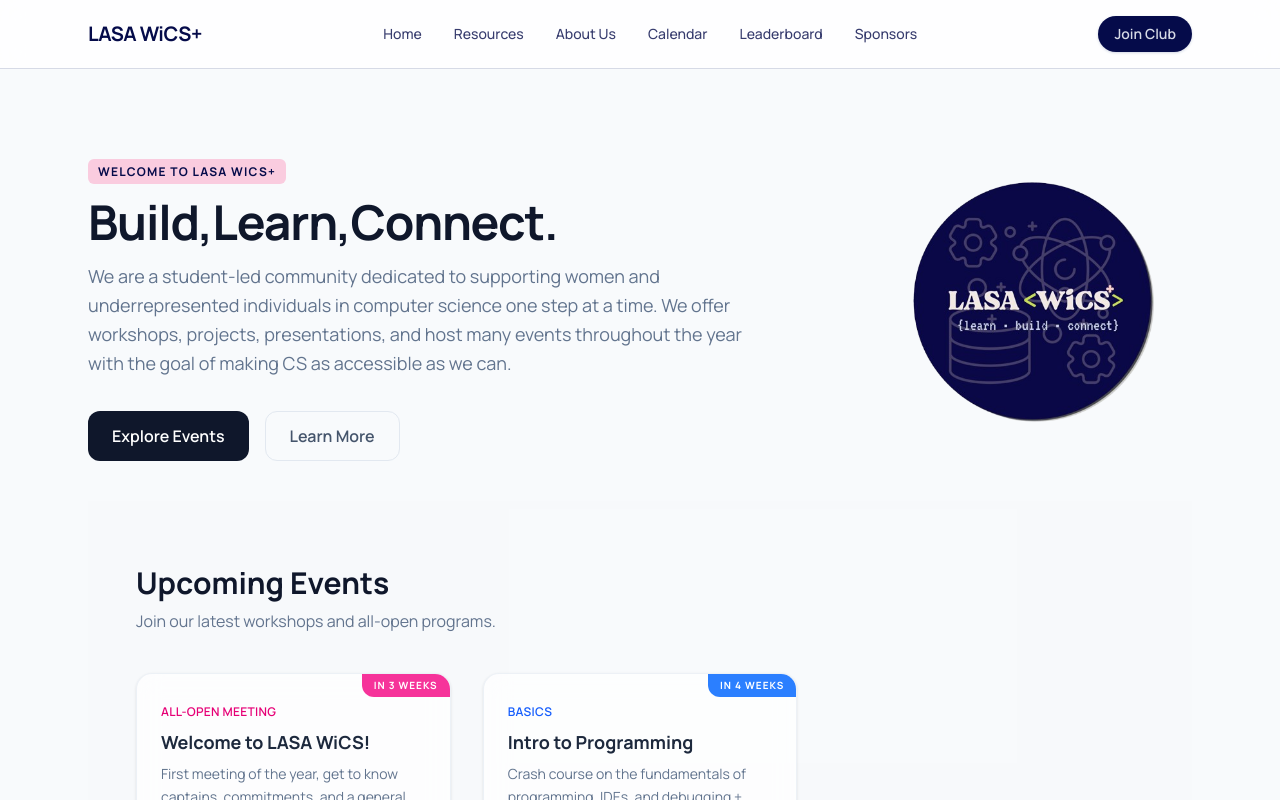
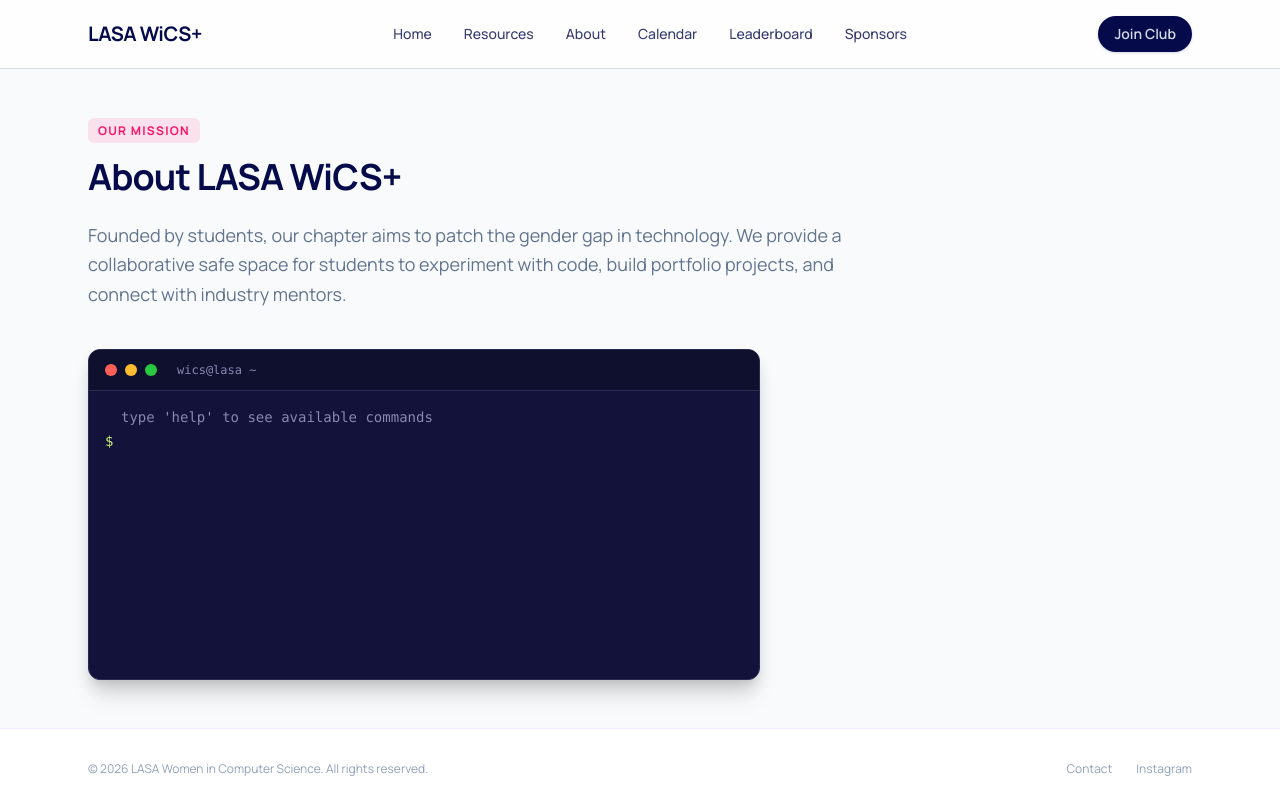
Before and after one commit to raspbytes/lasawics, a React (Vite) app: page /about in a window 1280 px wide. Shown: the top 800 px of the page. Built offline with nearby package versions, Linux system fonts and the light colour scheme.

Commit message:
added terminal to abt page

```diff
--- a/package.json
+++ b/package.json
@@ -13,6 +13,7 @@
     "@tailwindcss/vite": "^4.3.3",
     "react": "^19.2.8",
     "react-dom": "^19.2.8",
+    "react-router-dom": "^7.18.2",
     "tailwindcss": "^4.3.3"
   },
   "devDependencies": {
--- a/src/App.jsx
+++ b/src/App.jsx
@@ -1,12 +1,16 @@
 import Layout from "./components/Layout"
 import wicsLogo from "./assets/logowics.png"
+import { BrowserRouter, Routes, Route } from "react-router-dom"
 import { useRef } from "react"
 
-export default function App() {
+import About from "./pages/About"
+
+function Home(){
   const eventsSectionRef = useRef(null)
   const scrollToEvents = () => {
     eventsSectionRef.current?.scrollIntoView({ behavior: "smooth" })
   }
+
   return (
     <Layout>
       {/* {children} space gets filled here */}
@@ -105,3 +109,13 @@
     </Layout>
   )
 }
+export default function App() {
+  return(
+    <BrowserRouter>
+      <Routes>
+        <Route path="/" element={<Home />} />
+        <Route path="/about" element={<About />} />
+      </Routes>
+    </BrowserRouter>
+  )
+}
--- a/src/components/Layout.jsx
+++ b/src/components/Layout.jsx
@@ -1,3 +1,6 @@
+import { Link } from "react-router-dom"
+
+
 export default function Layout({ children }) {
   return (
     <div className="flex min-h-screen flex-col bg-slate-50 text-slate-800 antialiased selection:bg-lime-200">
@@ -10,9 +13,9 @@
           </div>
 
           <div className="hidden items-center gap-8 md:flex">
-            <a href="#" className="text-sm font-medium text-wics-dark/80 transition-colors hover:text-wics-pink">Home</a>
+            <Link to="/" className="text-sm font-medium text-wics-dark/80 transition-colors hover:text-wics-pink">Home</Link>
             <a href="#" className="text-sm font-medium text-wics-dark/80 transition-colors hover:text-wics-pink">Resources</a>
-            <a href="#" className="text-sm font-medium text-wics-dark/80 transition-colors hover:text-wics-pink">About Us</a>
+            <Link to="/about" className="text-sm font-medium text-wics-dark/80 transition-colors hover:text-wics-pink">About</Link>
             <a href="#" className="text-sm font-medium text-wics-dark/80 transition-colors hover:text-wics-pink">Calendar</a>
             <a href="#" className="text-sm font-medium text-wics-dark/80 transition-colors hover:text-wics-pink">Leaderboard</a>
             <a href="#" className="text-sm font-medium text-wics-dark/80 transition-colors hover:text-wics-pink">Sponsors</a>
--- /dev/null
+++ b/src/components/Terminal.jsx
@@ -0,0 +1,124 @@
+import { useState, useRef, useEffect } from "react";
+
+// Hardcoded command responses. Add more keys here as you build out pages.
+const COMMANDS = {
+  whoami: () => "wics_member",
+  ls: () => "events/  resources/  opportunities/  hacks/",
+  help: () => "about   events   resources   opportunities   hacks   clear",
+  about: () =>
+    "LASA WiCS+ is a student-led community supporting women and underrepresented\nindividuals in computer science.",
+  events: () => "Welcome Meeting (9/2) -> Intro to Programming (9/9). See /events for the full list.",
+  resources: () => "Check the Resources page for slide decks, guides, and past workshop materials.",
+  opportunities: () => "Internships, competitions, and volunteering -> see /opportunities",
+  hacks: () => "Hackathon details live on the Hackathon page. Stay tuned for dates!",
+};
+
+const WELCOME = [
+  { type: "output", text: "type 'help' to see available commands" },
+];
+
+export default function Terminal() {
+  const [history, setHistory] = useState(WELCOME);
+  const [input, setInput] = useState("");
+  const [commandLog, setCommandLog] = useState([]);
+  const [logIndex, setLogIndex] = useState(-1);
+  const scrollRef = useRef(null);
+  const inputRef = useRef(null);
+
+  useEffect(() => {
+    scrollRef.current?.scrollTo({ top: scrollRef.current.scrollHeight });
+  }, [history]);
+
+  function runCommand(raw) {
+    const cmd = raw.trim().toLowerCase();
+    if (!cmd) return;
+
+    const newLines = [{ type: "input", text: raw }];
+
+    if (cmd === "clear") {
+      setHistory([]);
+      setCommandLog((log) => [...log, raw]);
+      setLogIndex(-1);
+      return;
+    }
+
+    const handler = COMMANDS[cmd];
+    newLines.push({
+      type: "output",
+      text: handler ? handler() : `command not found: ${cmd}. type 'help' for options`,
+    });
+
+    setHistory((h) => [...h, ...newLines]);
+    setCommandLog((log) => [...log, raw]);
+    setLogIndex(-1);
+  }
+
+  function handleKeyDown(e) {
+    if (e.key === "Enter") {
+      runCommand(input);
+      setInput("");
+    } else if (e.key === "ArrowUp") {
+      e.preventDefault();
+      if (commandLog.length === 0) return;
+      const nextIndex = logIndex === -1 ? commandLog.length - 1 : Math.max(0, logIndex - 1);
+      setLogIndex(nextIndex);
+      setInput(commandLog[nextIndex]);
+    } else if (e.key === "ArrowDown") {
+      e.preventDefault();
+      if (logIndex === -1) return;
+      const nextIndex = logIndex + 1;
+      if (nextIndex >= commandLog.length) {
+        setLogIndex(-1);
+        setInput("");
+      } else {
+        setLogIndex(nextIndex);
+        setInput(commandLog[nextIndex]);
+      }
+    }
+  }
+
+  return (
+    <div
+      className="w-full max-w-2xl rounded-xl overflow-hidden border border-[#2a2a52] shadow-xl font-mono text-sm"
+      style={{ backgroundColor: "#12123a" }}
+      onClick={() => inputRef.current?.focus()}
+    >
+      {/* Title bar */}
+      <div className="flex items-center gap-2 px-4 py-3 border-b border-[#2a2a52]" style={{ backgroundColor: "#0f0f2e" }}>
+        <span className="w-3 h-3 rounded-full bg-[#ff5f57]" />
+        <span className="w-3 h-3 rounded-full bg-[#febc2e]" />
+        <span className="w-3 h-3 rounded-full bg-[#28c840]" />
+        <span className="ml-3 text-[#8888b0] text-xs">wics@lasa ~</span>
+      </div>
+
+      {/* Output */}
+      <div ref={scrollRef} className="px-4 py-4 h-72 overflow-y-auto space-y-1">
+        {history.map((line, i) =>
+          line.type === "input" ? (
+            <div key={i} className="text-[#e8e8f5]">
+              <span className="text-[#cbf078]">$</span> {line.text}
+            </div>
+          ) : (
+            <div key={i} className="text-[#8888b0] whitespace-pre-wrap pl-4">
+              {line.text}
+            </div>
+          )
+        )}
+
+        {/* Live input line */}
+        <div className="flex items-center text-[#e8e8f5]">
+          <span className="text-[#cbf078] mr-2">$</span>
+          <input
+            ref={inputRef}
+            value={input}
+            onChange={(e) => setInput(e.target.value)}
+            onKeyDown={handleKeyDown}
+            autoFocus
+            spellCheck={false}
+            className="flex-1 bg-transparent outline-none text-[#e8e8f5] caret-[#f0538a]"
+          />
+        </div>
+      </div>
+    </div>
+  );
+}
--- /dev/null
+++ b/src/pages/About.jsx
@@ -0,0 +1,25 @@
+import Layout from "../components/Layout"
+import Terminal from "../components/Terminal"
+
+export default function About() {
+  return (
+    <Layout>
+      <div className="max-w-3xl">
+        <span className="text-xs font-bold uppercase tracking-widest text-wics-pink bg-wics-pink/10 px-2.5 py-1 rounded-md">
+          Our Mission
+        </span>
+        <h1 className="mt-4 text-4xl font-black tracking-tight text-wics-dark">
+          About LASA WiCS+
+        </h1>
+        <p className="mt-6 text-lg text-slate-500 leading-relaxed">
+          Founded by students, our chapter aims to patch the gender gap in technology. We provide a collaborative safe space for students to experiment with code, build portfolio projects, and connect with industry mentors.
+        </p>
+
+         <div className="mt-10 w-full max-w-2xl drop-shadow-xl">
+          <Terminal />
+        </div>
+
+      </div>
+    </Layout>
+  )
+}
```
Also changed, not shown: 1 other file (tests, documents, lock files or other folders).
